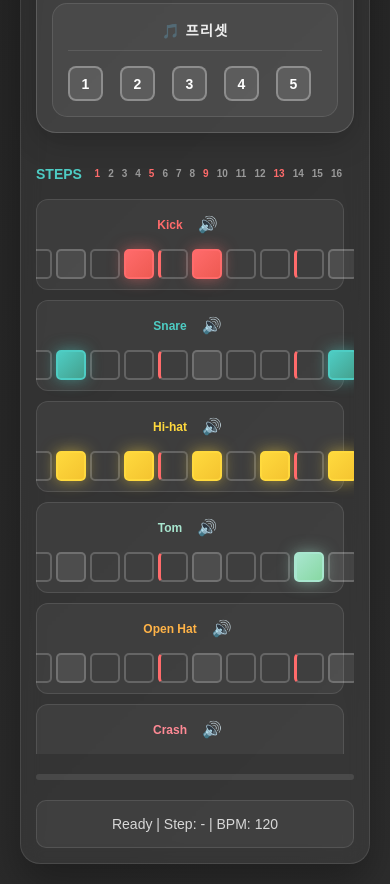
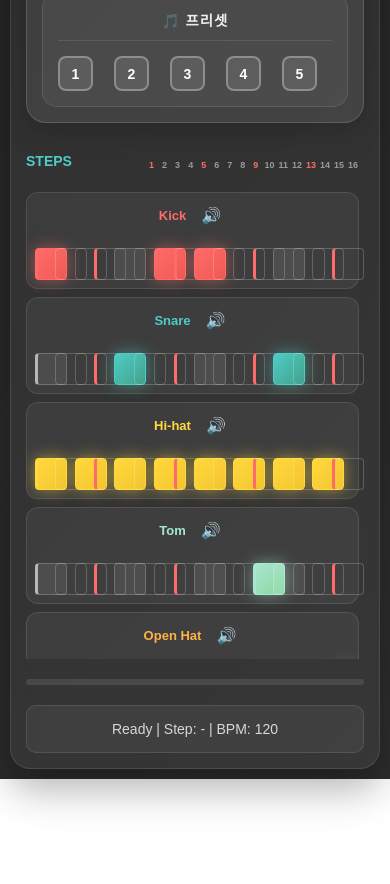
Before and after one commit to chanjini04b-jpg/Beat-Drum, a plain HTML site: page index.html in a window 390 px wide. Shown: the part 1237-2121 px from the top of the page. After the commit the page ends 2016 px from the top, so only its background shows below. Drawn offline with Linux system fonts and the light colour scheme.

Commit message:
모바일 최적화

```diff
--- a/css/style.css
+++ b/css/style.css
@@ -13,6 +13,9 @@ body {
     color: #ffffff;
     min-height: 100vh;
     padding: 20px;
+    overflow-x: hidden;
+    scroll-behavior: smooth;
+    -webkit-overflow-scrolling: touch;
 }
 
 .container {
@@ -977,8 +980,14 @@ body {
 }
 
 @media (max-width: 768px) {
+    body {
+        padding: 10px;
+    }
+
     .container {
         padding: 15px;
+        max-width: 100%;
+        margin: 0 auto;
     }
 
     .title {
@@ -1050,14 +1059,25 @@ body {
     .track-label {
         width: auto;
         justify-content: space-between;
+        margin-bottom: 8px;
     }
 
     .track-name {
-        font-size: 12px;
+        font-size: 14px;
+    }
+
+    .track .steps {
+        display: grid;
+        grid-template-columns: repeat(16, 1fr);
+        gap: 3px;
+        width: 100%;
     }
 
     .step {
-        min-height: 30px;
+        min-height: 35px;
+        min-width: 18px;
+        aspect-ratio: 1;
+        border-radius: 6px;
     }
 
     .tempo-control {
@@ -1092,25 +1112,47 @@ body {
         font-size: 1.2rem;
     }
 
-    /* 12트랙 컨테이너 스크롤 가능하게 */
+    /* 12트랙 컨테이너 스크롤 개선 */
     .sequencer {
-        max-height: 70vh;
+        max-height: 65vh;
         overflow-y: auto;
-        padding-right: 10px;
+        overflow-x: hidden;
+        padding-right: 8px;
+        scroll-behavior: smooth;
+        -webkit-overflow-scrolling: touch;
     }
 
     .sequencer::-webkit-scrollbar {
-        width: 6px;
+        width: 8px;
     }
 
     .sequencer::-webkit-scrollbar-track {
         background: rgba(255, 255, 255, 0.1);
-        border-radius: 3px;
+        border-radius: 4px;
     }
 
     .sequencer::-webkit-scrollbar-thumb {
-        background: rgba(78, 205, 196, 0.6);
-        border-radius: 3px;
+        background: rgba(78, 205, 196, 0.7);
+        border-radius: 4px;
+        border: 1px solid rgba(255, 255, 255, 0.1);
+    }
+
+    .sequencer::-webkit-scrollbar-thumb:hover {
+        background: rgba(78, 205, 196, 0.9);
+    }
+
+    /* 스텝 넘버 모바일 최적화 */
+    .step-numbers .steps {
+        display: grid;
+        grid-template-columns: repeat(16, 1fr);
+        gap: 3px;
+        width: 100%;
+    }
+
+    .step-number {
+        font-size: 10px;
+        padding: 4px 1px;
+        text-align: center;
     }
 }
 
@@ -1124,14 +1166,56 @@ body {
         font-size: 12px;
     }
 
+    /* 소형 모바일에서 시퀀서 최적화 */
+    .sequencer {
+        max-height: 60vh;
+        padding-right: 5px;
+    }
+
+    .track {
+        padding: 8px;
+        margin-bottom: 8px;
+    }
+
+    .track .steps {
+        grid-template-columns: repeat(16, 1fr);
+        gap: 2px;
+    }
+
     .step {
-        min-height: 30px;
-        border-radius: 5px;
+        min-height: 32px;
+        min-width: 16px;
+        border-radius: 4px;
+        border-width: 1px;
+    }
+
+    .step-numbers .steps {
+        grid-template-columns: repeat(16, 1fr);
+        gap: 2px;
     }
 
     .step-number {
-        font-size: 10px;
-        padding: 5px 2px;
+        font-size: 9px;
+        padding: 3px 1px;
+    }
+
+    .track-name {
+        font-size: 13px;
+    }
+
+    /* 터치 영역 확대를 위한 패딩 */
+    .step {
+        position: relative;
+    }
+
+    .step::before {
+        content: '';
+        position: absolute;
+        top: -2px;
+        left: -2px;
+        right: -2px;
+        bottom: -2px;
+        z-index: -1;
     }
 }
 
```
